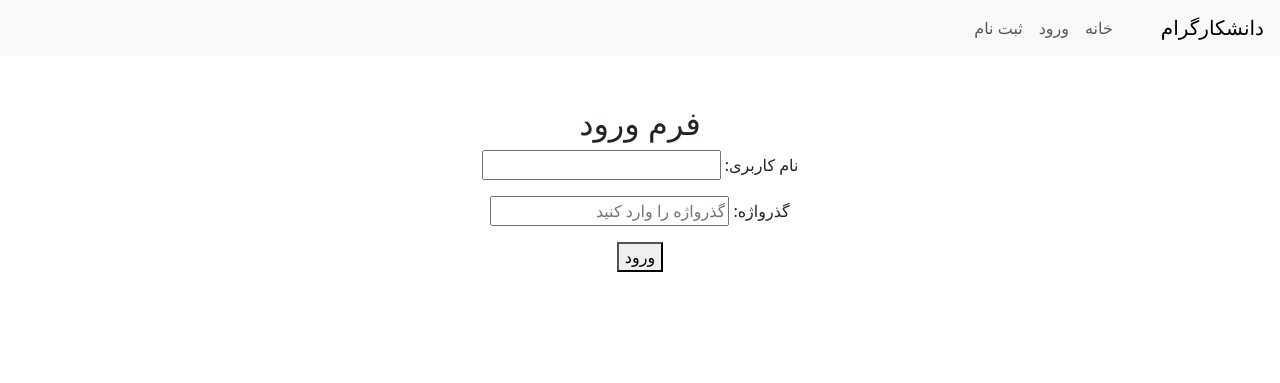
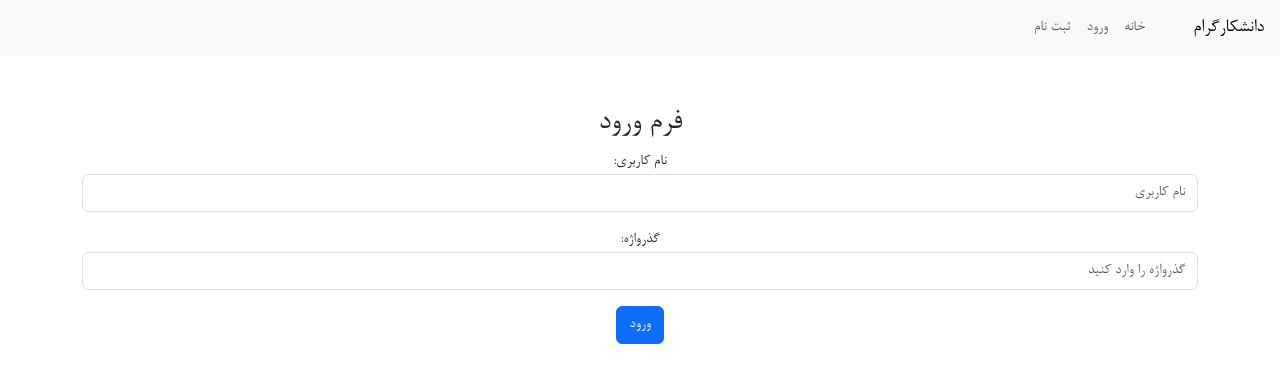
Before and after one commit to SeyedAliTabatabaei/Daneshkar_SocialNetowork, a Django app: page /login/ in a window 1280 px wide. Shown: the top 383 px of the page. Run offline with Django 5.2, Linux system fonts and the light colour scheme.

Commit message:
font-face / style added!

```diff
--- a/socialnetwork/core/templates/base.html
+++ b/socialnetwork/core/templates/base.html
@@ -1,3 +1,4 @@
+{% load static %}
 <!DOCTYPE html>
 <html dir="rtl" lang="en">
 <head>
@@ -5,6 +6,7 @@
     <meta name="viewport" content="width=device-width, initial-scale=1.0">
     <title>{% block title %}{% endblock %}</title>
     <link href="https://cdn.jsdelivr.net/npm/bootstrap@5.3.0/dist/css/bootstrap.min.css" rel="stylesheet">
+    <link href="{% static 'font/style.css' %}" rel="stylesheet">
 </head>
 <body style="text-align: center;" dir="rtl">
     {% include 'navbar.html' %}
--- a/socialnetwork/socialnetwork/settings.py
+++ b/socialnetwork/socialnetwork/settings.py
@@ -118,6 +118,7 @@ USE_TZ = True
 # https://docs.djangoproject.com/en/5.1/howto/static-files/
 
 STATIC_URL = 'static/'
+STATICFILES_DIRS = [BASE_DIR / 'static']
 
 # Default primary key field type
 # https://docs.djangoproject.com/en/5.1/ref/settings/#default-auto-field
--- /dev/null
+++ b/socialnetwork/static/font/style.css
@@ -0,0 +1,12 @@
+@font-face {
+    font-family: 'mycustomfont';
+    src: url('mycustomfont.woff2') format('woff2'),
+        url('mycustomfont.woff') format('woff'),
+        url('mycustomfont.ttf') format('truetype');
+    font-weight: normal;
+    font-style: normal;
+    font-display: swap;
+}
+body,html {
+    font-family: 'mycustomfont' !important;
+}
--- a/socialnetwork/users/forms.py
+++ b/socialnetwork/users/forms.py
@@ -18,5 +18,5 @@ class SignupForm(UserCreationForm):
         attrs={'placeholder':'تکرار گذرواژه را وارد کن'}
     ))
 class LoginForm(AuthenticationForm):
-    username = forms.CharField(label=("نام کاربری"))
-    password = forms.CharField(label=("گذرواژه"),widget=forms.PasswordInput(attrs={'placeholder':'گذرواژه را وارد کنید'}))
+    username = forms.CharField(label=("نام کاربری"),widget=forms.TextInput(attrs={'class':'form-control','placeholder':'نام کاربری'}))
+    password = forms.CharField(label=("گذرواژه"),widget=forms.PasswordInput(attrs={'class':'form-control','placeholder':'گذرواژه را وارد کنید'}))
--- a/socialnetwork/users/templates/login.html
+++ b/socialnetwork/users/templates/login.html
@@ -9,6 +9,6 @@
 <form method="post">
     {% csrf_token %}
     {{ form.as_p }}
-    <button type="submit">ورود</button>
+    <button type="submit" class="btn btn-primary">ورود</button>
 </form>
 {% endblock %}
```
Also changed, not shown: socialnetwork/static/font/mycustomfont.ttf (added), socialnetwork/static/font/mycustomfont.woff (added), socialnetwork/static/font/mycustomfont.woff2 (added).
